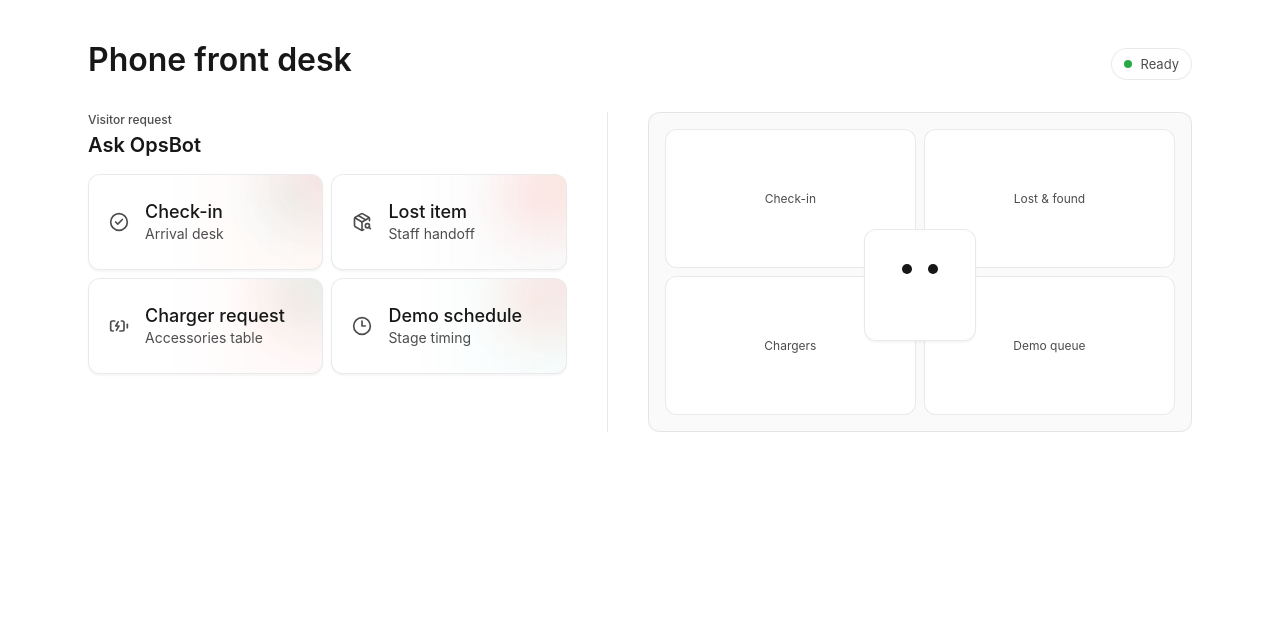
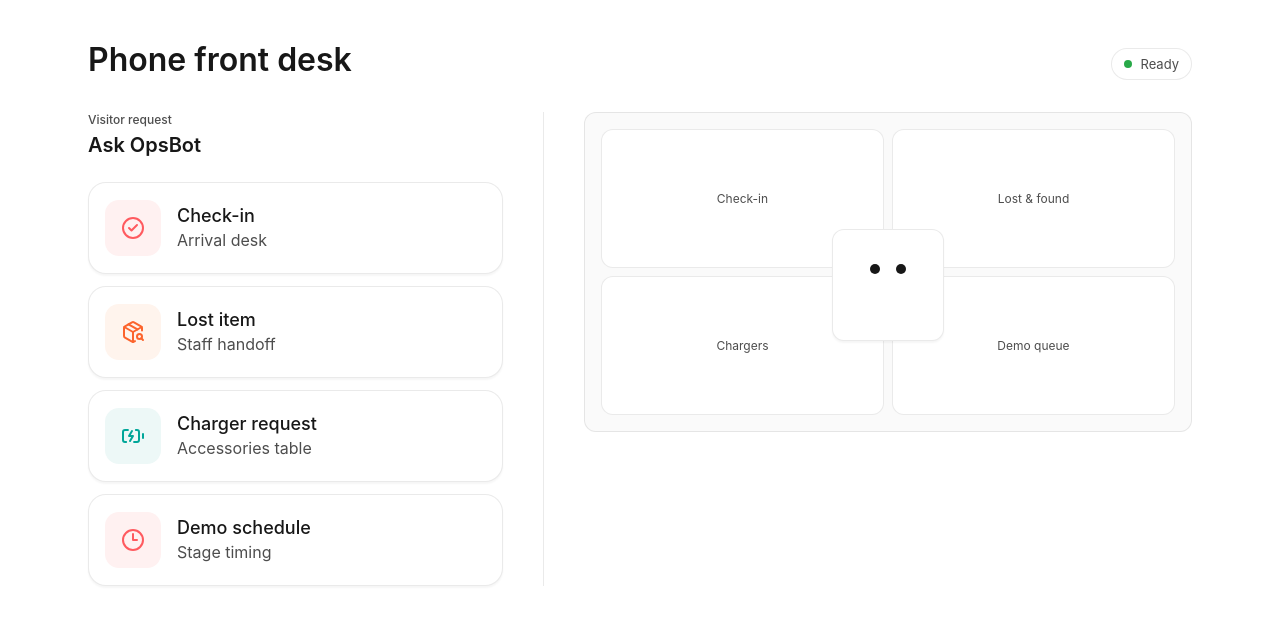
Before and after one commit to borjasolerme/opsbot, a Next.js app: page / in a window 1280 px wide. Shown: the top 624 px of the page. Built offline with nearby package versions, Linux system fonts and the light colour scheme.

Commit message:
Simplify intent action rows

```diff
--- a/components/OpsBotConsole.tsx
+++ b/components/OpsBotConsole.tsx
@@ -29,15 +29,11 @@ const intentIcons: Record<IntentId, ComponentType<{ className?: string }>> = {
   demo_schedule: Clock3
 };
 
-const intentButtonGradients: Record<IntentId, string> = {
-  check_in:
-    "before:bg-[radial-gradient(circle_at_100%_0%,rgba(255,90,95,0.14),transparent_32%),radial-gradient(circle_at_88%_24%,rgba(0,166,153,0.08),transparent_32%),linear-gradient(to_left,rgba(252,100,45,0.06),transparent_76%)]",
-  lost_item:
-    "before:bg-[radial-gradient(circle_at_100%_0%,rgba(252,100,45,0.12),transparent_32%),radial-gradient(circle_at_86%_28%,rgba(255,90,95,0.10),transparent_34%),linear-gradient(to_left,rgba(118,118,118,0.05),transparent_76%)]",
-  charger_request:
-    "before:bg-[radial-gradient(circle_at_100%_0%,rgba(0,166,153,0.11),transparent_32%),radial-gradient(circle_at_88%_24%,rgba(252,100,45,0.09),transparent_32%),linear-gradient(to_left,rgba(255,90,95,0.06),transparent_76%)]",
-  demo_schedule:
-    "before:bg-[radial-gradient(circle_at_100%_0%,rgba(255,90,95,0.12),transparent_32%),radial-gradient(circle_at_86%_26%,rgba(252,100,45,0.09),transparent_32%),linear-gradient(to_left,rgba(0,166,153,0.05),transparent_76%)]"
+const intentIconSurfaces: Record<IntentId, string> = {
+  check_in: "bg-[#fff1f1] text-[#ff5a5f]",
+  lost_item: "bg-[#fff4ed] text-[#fc642d]",
+  charger_request: "bg-[#edf8f7] text-[#00a699]",
+  demo_schedule: "bg-[#fff1f1] text-[#ff5a5f]"
 };
 
 export function OpsBotConsole() {
@@ -124,11 +120,8 @@ export function OpsBotConsole() {
         </div>
       </section>
 
-      <section
-        className="grid grid-cols-1 gap-8 md:grid-cols-[minmax(320px,0.9fr)_minmax(0,1.1fr)] md:gap-10"
-        aria-label="OpsBot controls and robot state"
-      >
-        <div className="flex min-w-0 flex-col gap-4">
+      <section className="grid grid-cols-1 gap-8 md:grid-cols-[minmax(360px,0.78fr)_minmax(0,1.22fr)] md:gap-10" aria-label="OpsBot controls and robot state">
+        <div className="min-w-0">
           <div>
             <p className="text-xs font-medium leading-4 text-muted-foreground">
               Visitor request
@@ -138,16 +131,15 @@ export function OpsBotConsole() {
             </h2>
           </div>
 
-          <div className="grid grid-cols-1 gap-2 sm:grid-cols-2">
+          <div className="mt-6 grid gap-3">
             {intentOptions.map((option) => {
               const Icon = intentIcons[option.id];
 
               return (
                 <Button
                   className={cn(
-                    "relative h-24 justify-start gap-4 overflow-hidden border bg-background px-5 text-left shadow-xs transition-[background-color,border-color,box-shadow,transform] before:pointer-events-none before:absolute before:inset-0 before:opacity-80 before:transition-opacity before:content-[''] before:[mask-image:linear-gradient(to_left,black_0%,black_38%,transparent_100%)] hover:-translate-y-0.5 hover:border-[#ff5a5f]/30 hover:bg-background hover:shadow-[0_10px_24px_-20px_rgba(255,90,95,0.45)] hover:before:opacity-100 active:translate-y-px [&_svg]:size-5",
-                    intentButtonGradients[option.id],
-                    lastIntent === option.id && "border-ring bg-blue-50 hover:bg-blue-50"
+                    "h-[92px] w-full justify-start gap-4 rounded-[18px] border border-border bg-background px-4 text-left shadow-xs transition-[background-color,border-color,box-shadow,transform] hover:-translate-y-0.5 hover:border-[#ff5a5f]/20 hover:bg-[#f7f7f7] hover:shadow-[0_12px_24px_-22px_rgba(0,0,0,0.55)] active:translate-y-px [&_svg]:size-6",
+                    lastIntent === option.id && "border-[#ff5a5f]/25 bg-[#f7f7f7]"
                   )}
                   disabled={requestState === "calling"}
                   key={option.id}
@@ -155,10 +147,17 @@ export function OpsBotConsole() {
                   type="button"
                   variant="secondary"
                 >
-                  <Icon className="relative z-10 text-muted-foreground" aria-hidden="true" />
+                  <span
+                    className={cn(
+                      "relative z-10 flex h-14 w-14 shrink-0 items-center justify-center rounded-[14px]",
+                      intentIconSurfaces[option.id]
+                    )}
+                  >
+                    <Icon aria-hidden="true" />
+                  </span>
                   <span className="relative z-10 flex min-w-0 flex-col">
                     <span className="truncate text-lg font-medium leading-6">{option.label}</span>
-                    <span className="truncate text-sm font-normal leading-5 text-muted-foreground">
+                    <span className="truncate text-base font-normal leading-6 text-muted-foreground">
                       {option.helper}
                     </span>
                   </span>
```
Also changed, not shown: 1 other file (tests, documents, lock files or other folders).
